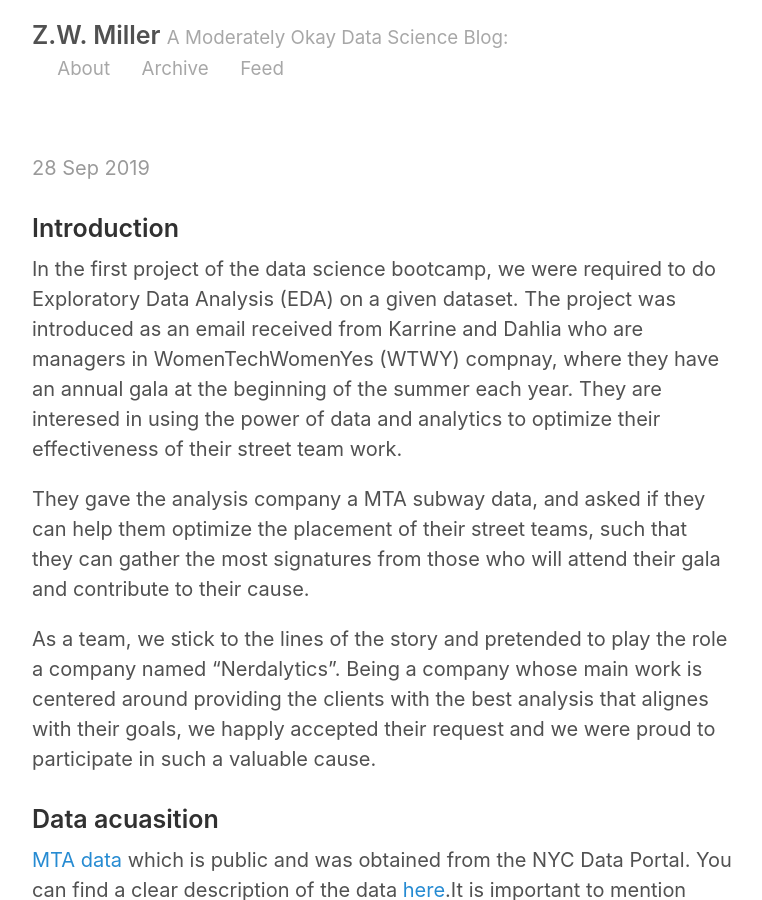
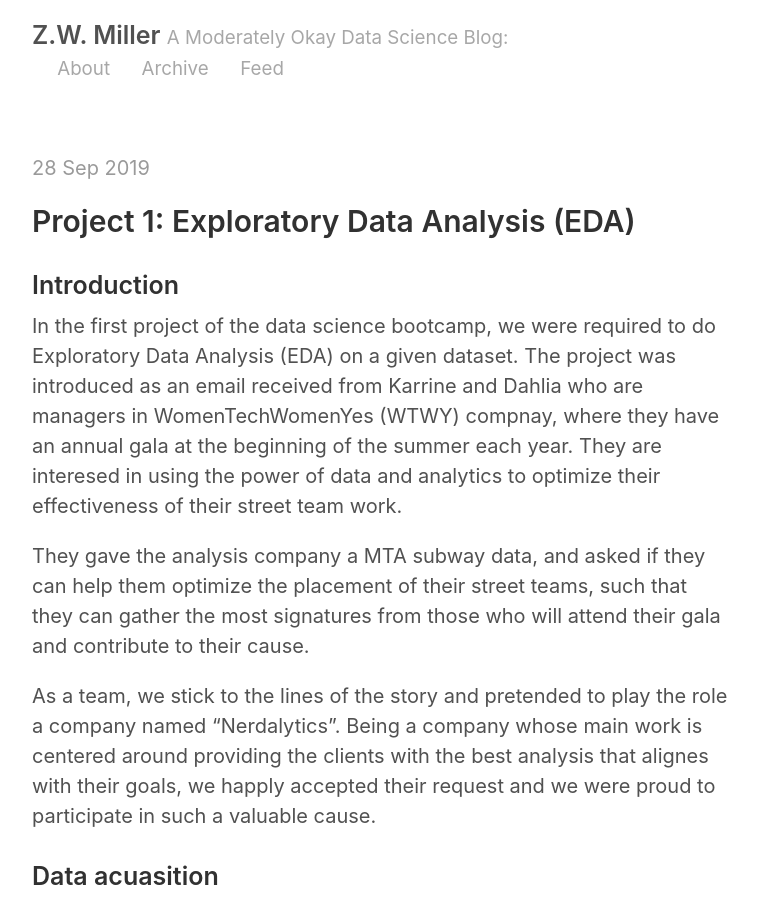
Before and after one commit to arwa1551/arwa1551.github.io, a Jekyll site: the page built from _posts/2018-08-14-Testing-Local-Images.md, in a window 1280 px wide and 900 px high. Shown: the whole window, without its empty margins (258-1020 px from the left). Built offline with Jekyll 4.4.1, drawn with Linux system fonts in a browser that asks for light colours; our own code applies the rules of GitHub Pages for plain Markdown files.

Commit message:
Update 2018-08-14-Testing-Local-Images.md

````diff
--- a/_posts/2018-08-14-Testing-Local-Images.md
+++ b/_posts/2018-08-14-Testing-Local-Images.md
@@ -4,6 +4,8 @@
 title: Project 1: Exploratory Data Analysis (EDA)
 ```
 ---
+
+## Project 1: Exploratory Data Analysis (EDA)
 
 ### Introduction
 
````
